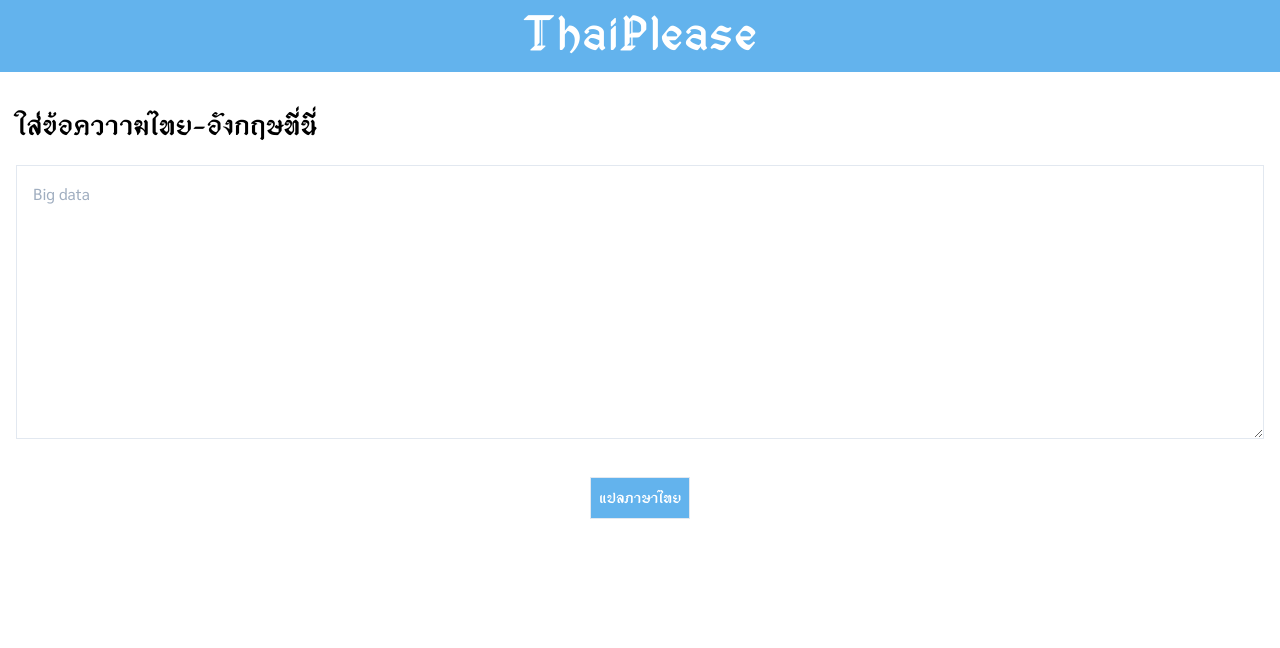
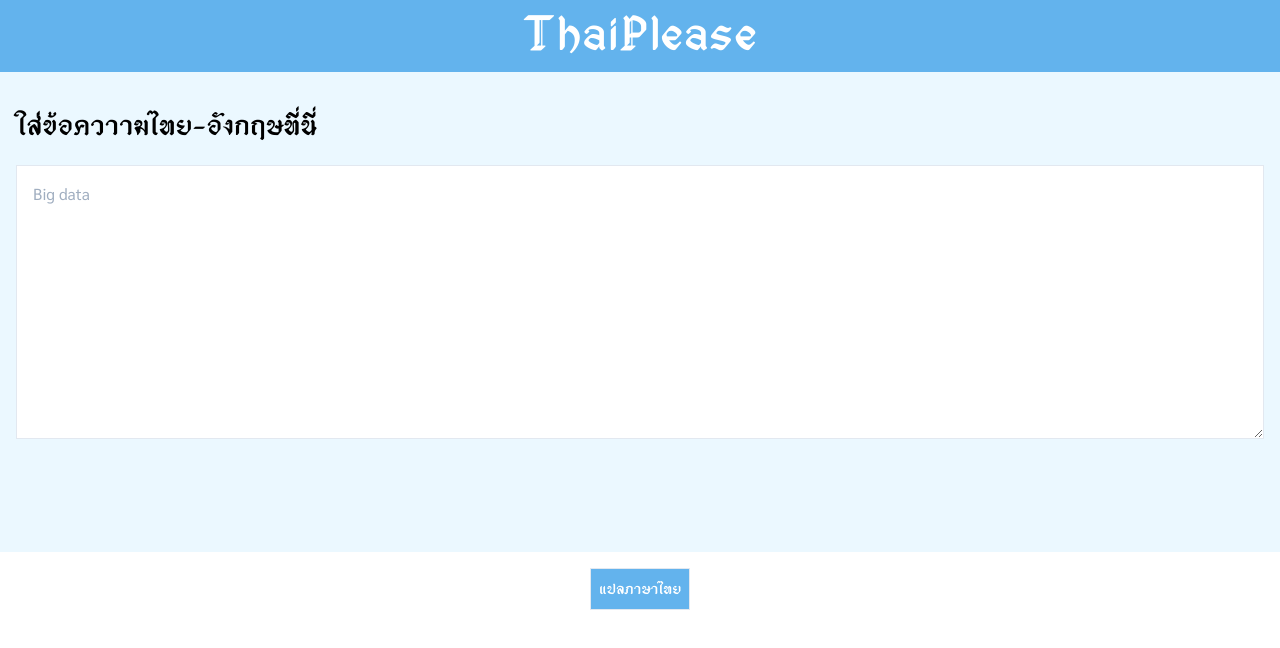
Before and after one commit to pontakornth/thaiplease, a Vue app: page / in a window 1280 px wide. Shown: the top 648 px of the page. Built offline with nearby package versions, Linux system fonts and the light colour scheme.

Commit message:
styling: Fix height

```diff
--- a/src/App.vue
+++ b/src/App.vue
@@ -41,7 +41,8 @@ export default {
   @apply p-4 text-black border w-full;
 }
 .input-form {
-  @apply p-4;
+  @apply p-4 bg-blue-100;
+  height: 30em;
 }
 .input-form label {
   @apply my-4 block font-display text-3xl;
@@ -58,4 +59,11 @@ export default {
 .button.is-primary:hover {
   @apply bg-blue-500;
 }
+.loading {
+  @apply p-4 flex text-center items-center justify-center bg-blue-300 text-white font-display;
+  height: 30em;
+}
+.loading h1 {
+  @apply text-6xl;
+}
 </style>
```
